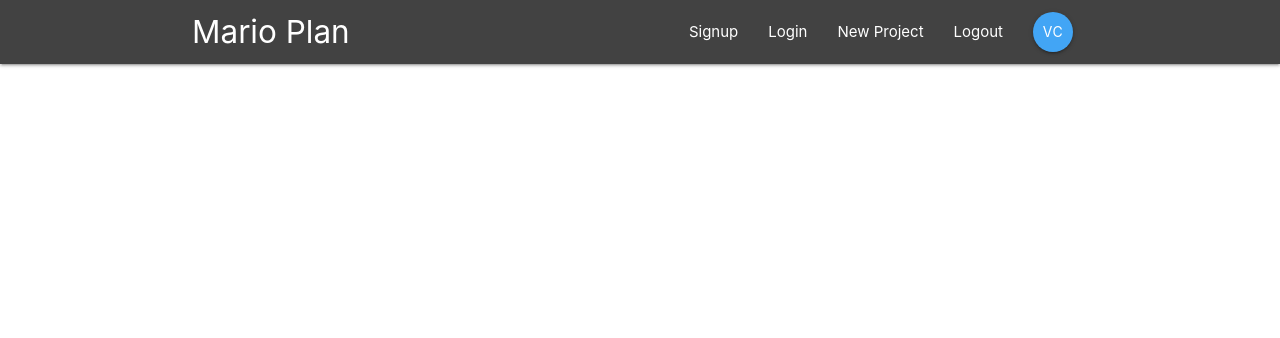
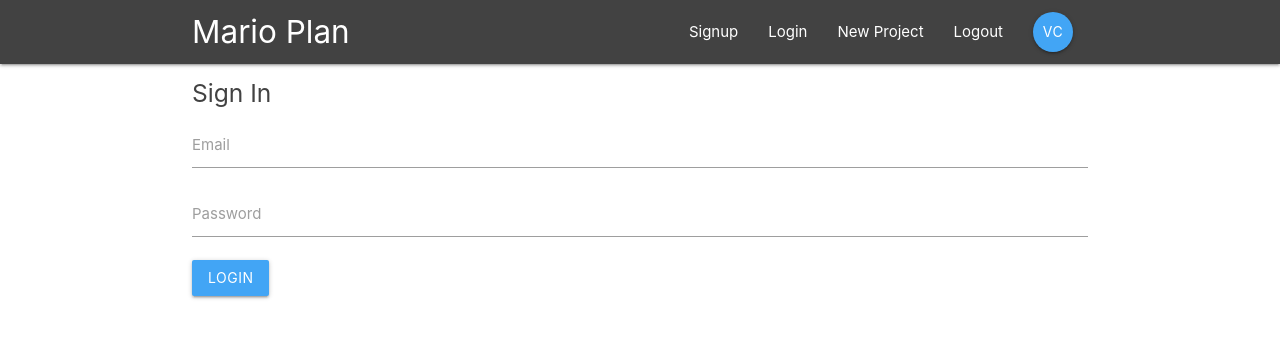
Before and after one commit to WinIT23/React, a React (Create React App) app in the folder marioplan/: page /signin in a window 1280 px wide. Shown: the top 338 px of the page. Built offline with nearby package versions, Linux system fonts and the light colour scheme.

Commit message:
marioplan: added signin

```diff
--- a/marioplan/public/index.html
+++ b/marioplan/public/index.html
@@ -43,5 +43,6 @@
       To begin the development, run `npm start` or `yarn start`.
       To create a production bundle, use `npm run build` or `yarn build`.
     -->
+    <script src="https://cdnjs.cloudflare.com/ajax/libs/materialize/1.0.0/js/materialize.min.js"></script>
   </body>
 </html>
--- a/marioplan/src/App.jsx
+++ b/marioplan/src/App.jsx
@@ -3,6 +3,7 @@
 import Dashboard from './components/dashboard/Dashboard';
 import NavBar from './components/layouts/NavBar';
 import ProjectDetails from './components/projects/ProjectDetails';
+import SignIn from './components/auth/SignIn';
 
 class App extends Component {
   render() {
@@ -13,6 +14,7 @@
           <Switch>
             <Route exact path="/" component={Dashboard} />
             <Route path="/project/:id" component={ProjectDetails} />
+            <Route path="/signin" component={SignIn} />
           </Switch>
         </div>
       </BrowserRouter>
--- a/marioplan/src/components/auth/SignIn.jsx
+++ b/marioplan/src/components/auth/SignIn.jsx
@@ -0,0 +1,39 @@
+import React, { Component } from 'react'
+
+export class SignIn extends Component {
+  state = {
+    email: "",
+    password: ""
+  }
+  handleChange = (e) => {
+    this.setState({
+      [e.target.id]: e.target.value
+    })
+  }
+  handleSubmit = (e) => {
+    e.preventDefault();
+    console.log(this.state);
+  }
+  render() {
+    return (
+      <div className="container">
+        <form className="white" onSubmit={this.handleSubmit}>
+          <h5 className="grey-text text-darken-3">Sign In</h5>
+          <div className="input-field">
+            <label htmlFor="email">Email</label>
+            <input type="text" id="email" onChange={this.handleChange}/>
+          </div>
+          <div className="input-field">
+            <label htmlFor="password">Password</label>
+            <input type="password" id="password" onChange={this.handleChange}/>
+          </div>
+          <div className="input-field">
+            <button className="btn blue lighten-1 z-depth-1">Login</button>
+          </div>
+        </form>
+      </div>
+    )
+  }
+}
+
+export default SignIn
```
